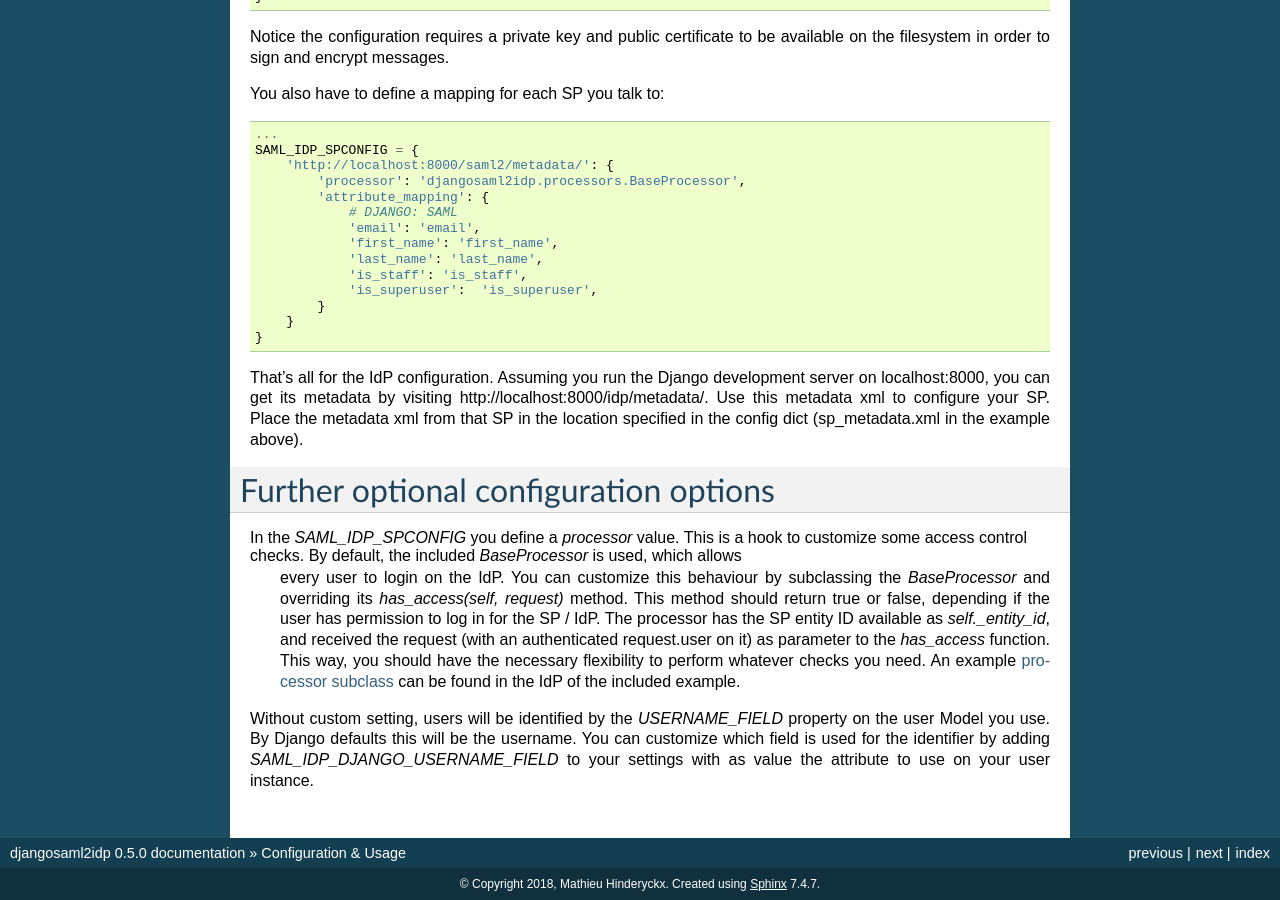
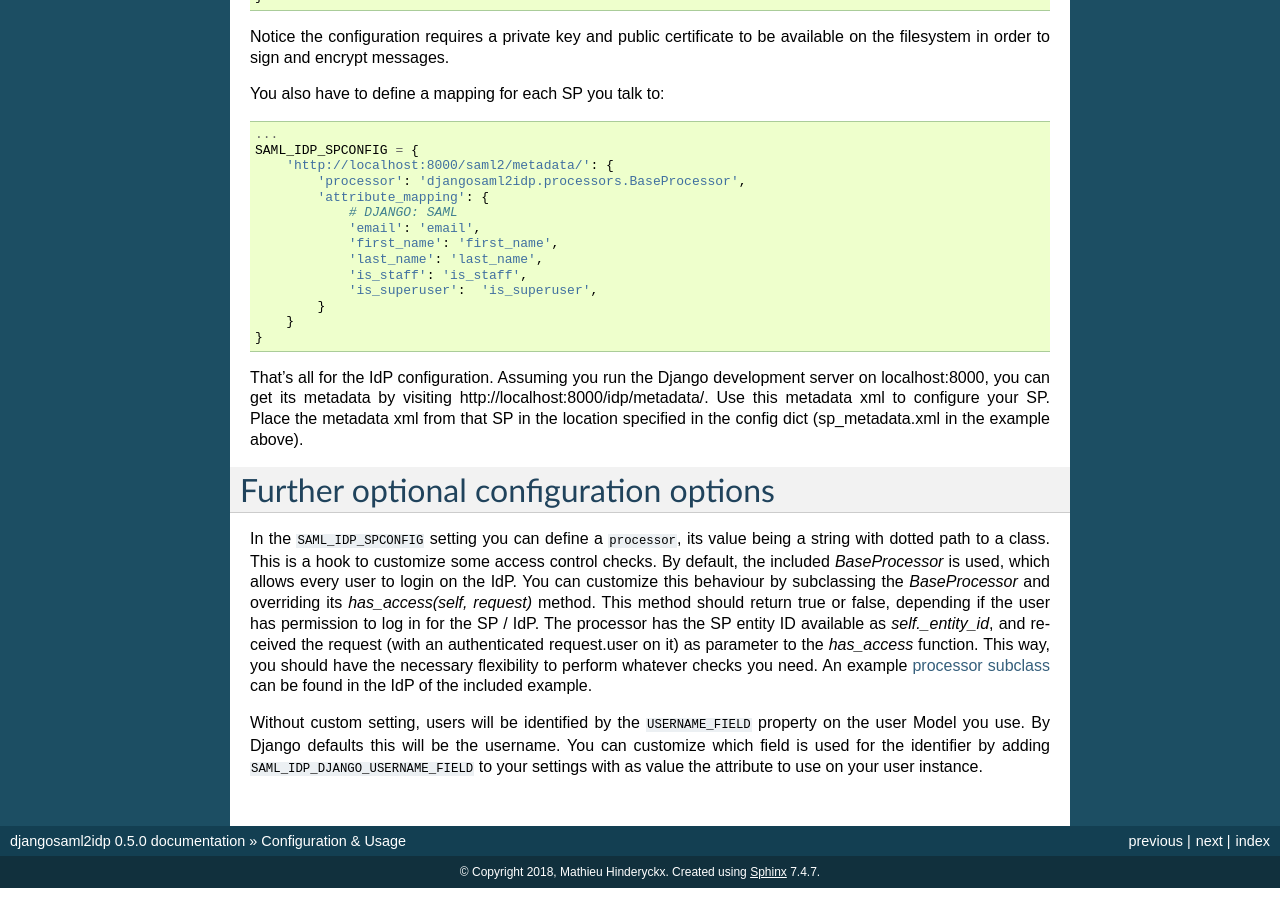
Before and after one commit to OTA-Insight/djangosaml2idp, a Sphinx documentation site: the page built from docs/configuration.rst, in a window 1280 px wide and 900 px high, scrolled down 1142 px. Built offline with Sphinx 7.4.7, drawn with Linux system fonts in a browser that asks for light colours.

Commit message:
Some doc fixes

```diff
--- a/docs/configuration.rst
+++ b/docs/configuration.rst
@@ -93,11 +93,12 @@ Use this metadata xml to configure your SP. Place the metadata xml from that SP
 Further optional configuration options
 ======================================
 
-In the `SAML_IDP_SPCONFIG` you define a `processor` value. This is a hook to customize some access control checks. By default, the included `BaseProcessor` is used, which allows
- every user to login on the IdP. You can customize this behaviour by subclassing the `BaseProcessor` and overriding its `has_access(self, request)` method. This method should return true or false,
- depending if the user has permission to log in for the SP / IdP. The processor has the SP entity ID available as `self._entity_id`, and received the request (with an authenticated request.user on it)
- as parameter to the `has_access` function. This way, you should have the necessary flexibility to perform whatever checks you need.
- An example `processor subclass <https://github.com/OTA-Insight/djangosaml2idp/blob/master/example_setup/idp/idp/processors.py>`_ can be found in the IdP of the included example.
+In the ``SAML_IDP_SPCONFIG`` setting you can define a ``processor``, its value being a string with dotted path to a class.
+This is a hook to customize some access control checks. By default, the included `BaseProcessor` is used, which allows every user to login on the IdP.
+You can customize this behaviour by subclassing the `BaseProcessor` and overriding its `has_access(self, request)` method. This method should return true or false, depending if the user has permission to log in for the SP / IdP.
+The processor has the SP entity ID available as `self._entity_id`, and received the request (with an authenticated request.user on it) as parameter to the `has_access` function.
+This way, you should have the necessary flexibility to perform whatever checks you need.
+An example `processor subclass <https://github.com/OTA-Insight/djangosaml2idp/blob/master/example_setup/idp/idp/processors.py>`_ can be found in the IdP of the included example.
 
-Without custom setting, users will be identified by the `USERNAME_FIELD` property on the user Model you use. By Django defaults this will be the username.
-You can customize which field is used for the identifier by adding `SAML_IDP_DJANGO_USERNAME_FIELD` to your settings with as value the attribute to use on your user instance.
+Without custom setting, users will be identified by the ``USERNAME_FIELD`` property on the user Model you use. By Django defaults this will be the username.
+You can customize which field is used for the identifier by adding ``SAML_IDP_DJANGO_USERNAME_FIELD`` to your settings with as value the attribute to use on your user instance.
--- a/docs/error.rst
+++ b/docs/error.rst
@@ -3,7 +3,7 @@ Customizing error handling
 
 djangosaml2idp renders a very basic error page if it encounters an error, indicating an error occured, which error, and possibly an extra message.
 The HTTP status code is also set if possible depending on which error occured.
-You can customize this by using the `SAML_IDP_ERROR_VIEW_CLASS` setting. Set this to a dotted import path to your custom (class based) view in order to use that one.
+You can customize this by using the ``SAML_IDP_ERROR_VIEW_CLASS`` setting. Set this to a dotted import path to your custom (class based) view in order to use that one.
 If you subclass the provided `djangosaml2idp.error_views.SamlIDPErrorView`, you have the following variables available for use in the template:
 
 exception_type
--- a/docs/index.rst
+++ b/docs/index.rst
@@ -39,7 +39,7 @@ It builds on top of `PySAML2 <https://github.com/IdentityPython/pysaml2>`_, and
 
 Package version 0.3.3 was the last Python 2 / Django 1.8-1.11 compatible release. Versions starting from 0.4.0 are for Python 3 and Django 2.x.
 
-Any contributions, feature requests, proposals, ideas ... are welcome! See the `CONTRIBUTING <https://github.com/OTA-Insight/djangosaml2idp/blob/master/CHANGELOG.md>`_ for some tips.
+Any contributions, feature requests, proposals, ideas ... are welcome! See the `CONTRIBUTING document <https://github.com/OTA-Insight/djangosaml2idp/blob/master/CONTRIBUTING.md>`_ for some info.
 
 
 Table of contents
```
Also changed, not shown: CHANGELOG.md (+3 -3 lines), README.rst (+10 -9 lines).
